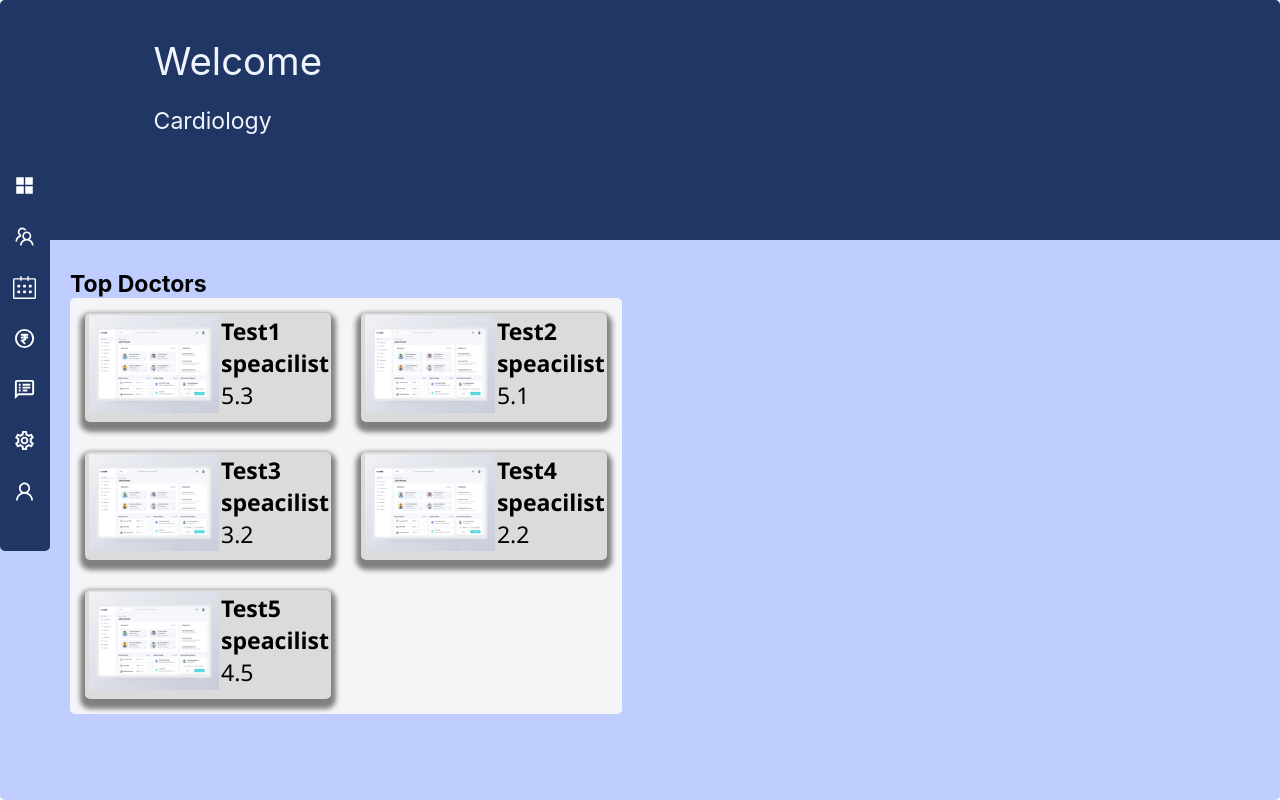
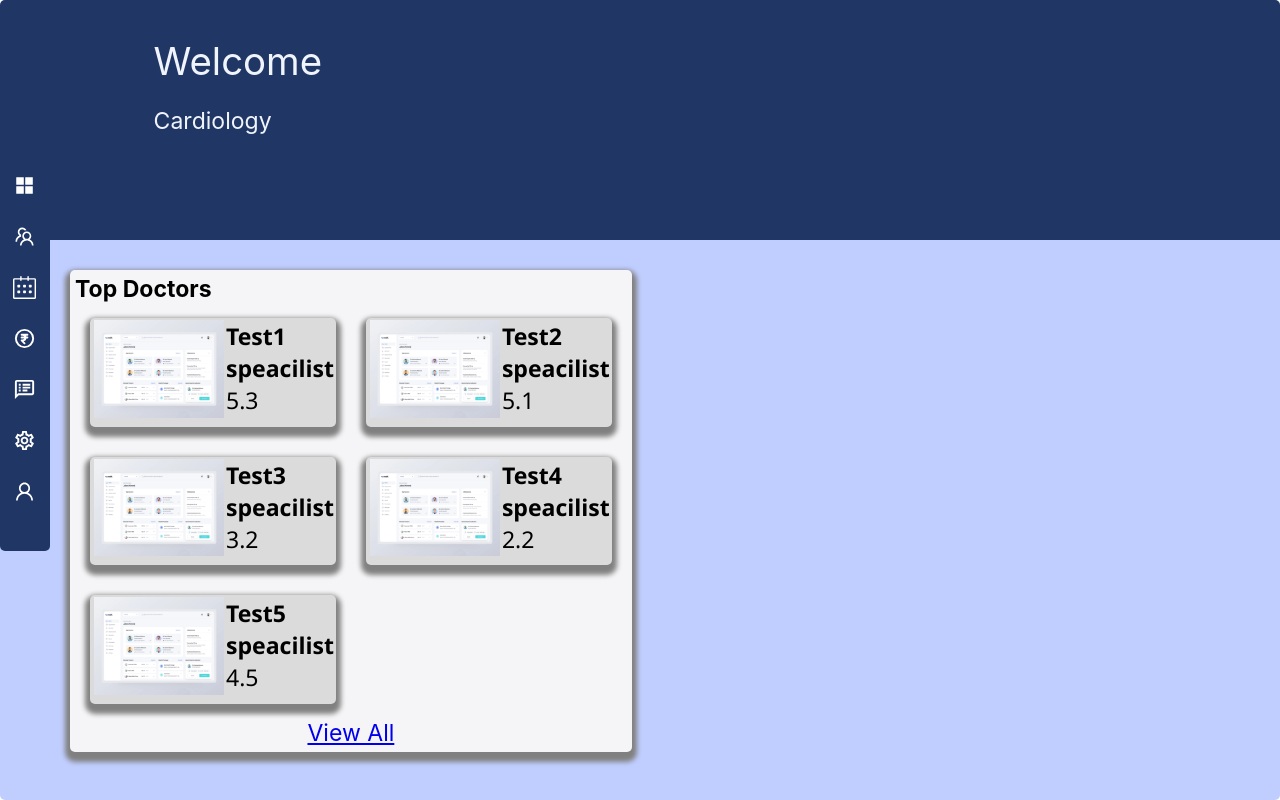
Before and after one commit to CompileWithQureshi/Design-project, a React (Create React App) app: page /admin in a window 1280 px wide. Built offline with nearby package versions, Linux system fonts and the light colour scheme.

Commit message:
View button and card-containor

```diff
--- a/src/App.css
+++ b/src/App.css
@@ -51,6 +51,8 @@
   /* background-color: #203765; */
 }
 .sign-in {
+  position: fixed;
+  top: 50px;
   font-family: Inter;
   font-size: 22px;
   font-weight: 600;
@@ -60,7 +62,7 @@
   color: #29375f;
 }
 .form-container {
-  margin-top: -15rem;
+  margin-top: 3rem;
   display: grid;
   align-items: center;
   justify-items: center;
--- a/src/components/cardfolder/Card.css
+++ b/src/components/cardfolder/Card.css
@@ -28,3 +28,10 @@
 .card-img {
   margin: 0 2px;
 }
+.card-container {
+  box-shadow: 0 5px 5px 5px gray;
+  background-color: #f5f5f7;
+  border-radius: 5px;
+  padding: 5px;
+  height: max-content;
+}
--- a/src/components/cardfolder/cardContainer.jsx
+++ b/src/components/cardfolder/cardContainer.jsx
@@ -1,3 +1,4 @@
+/* eslint-disable jsx-a11y/anchor-has-content */
 import "./Card.css";
 import React from "react";
 // import { AiOutlineUser } from "react-icons/ai";
@@ -22,8 +23,11 @@ function CardContainer() {
   });
   return (
     <section>
-      <h2>Top Doctors</h2>
-      <div className="cards">{cardDetails}</div>
+      <div className="card-container">
+        <h2>Top Doctors</h2>
+        <div className="cards">{cardDetails}</div>
+        <a href="/*">View All</a>
+      </div>
     </section>
   );
 }
```
